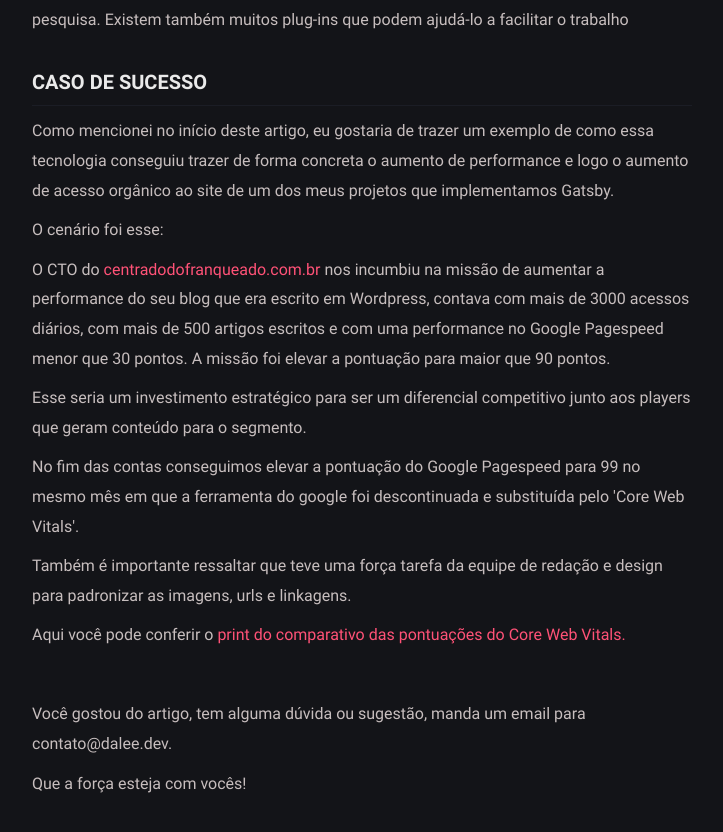
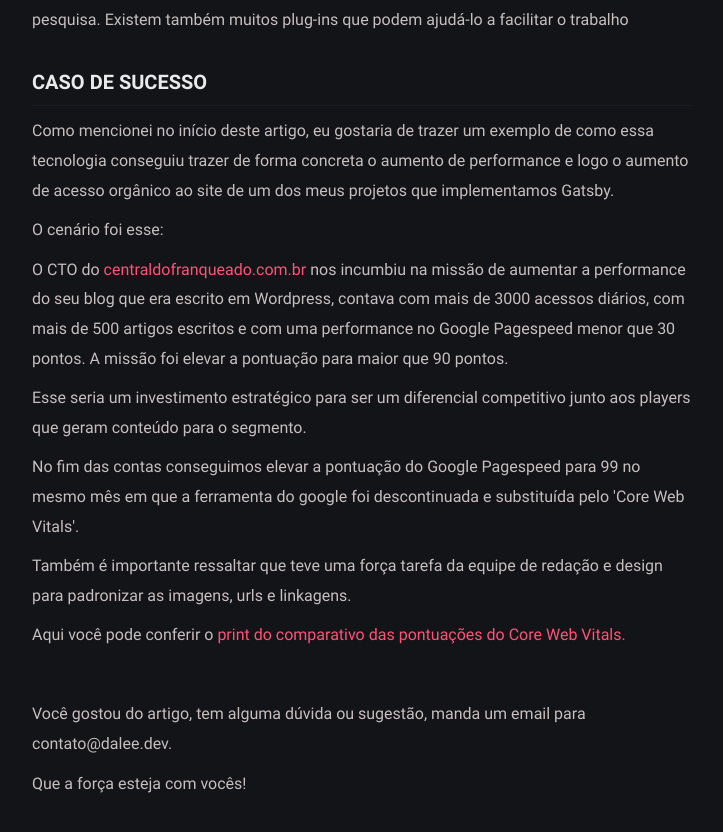
Before and after one commit to f0rmig4/f0rmig4.github.io, a Jekyll site: the page built from _posts/2021-05-14-leve-sua-aplicacao-web-em-outro-nivel-com-gatsby.html, in a window 1280 px wide and 900 px high, scrolled down 3197 px. Shown: the top 832 px of the window, without its empty margins (278-1001 px from the left). Built offline with Jekyll 4.4.1, drawn with Linux system fonts in a browser that asks for light colours.

Commit message:
Link update

```diff
--- a/_posts/2021-05-14-leve-sua-aplicacao-web-em-outro-nivel-com-gatsby.html
+++ b/_posts/2021-05-14-leve-sua-aplicacao-web-em-outro-nivel-com-gatsby.html
@@ -103,7 +103,7 @@ description: Neste artigo irei abordar algumas noções básicas do framework, c
       de forma concreta o aumento de performance e logo o aumento de acesso orgânico ao site de um dos meus projetos que
       implementamos Gatsby.</p>
     <p>O cenário foi esse:</p>
-    <p>O CTO do <a href="https://centradodofranqueado.com.br" target="_blanck">centradodofranqueado.com.br</a> nos
+    <p>O CTO do <a href="https://centraldofranqueado.com.br/" target="_blanck">centraldofranqueado.com.br</a> nos
       incumbiu na missão de aumentar a performance do seu blog que era escrito
       em Wordpress, contava com mais de 3000 acessos diários, com mais de 500 artigos escritos e com uma performance no
       Google Pagespeed menor que 30 pontos. A missão foi elevar a pontuação para maior que 90 pontos.</p>
```
